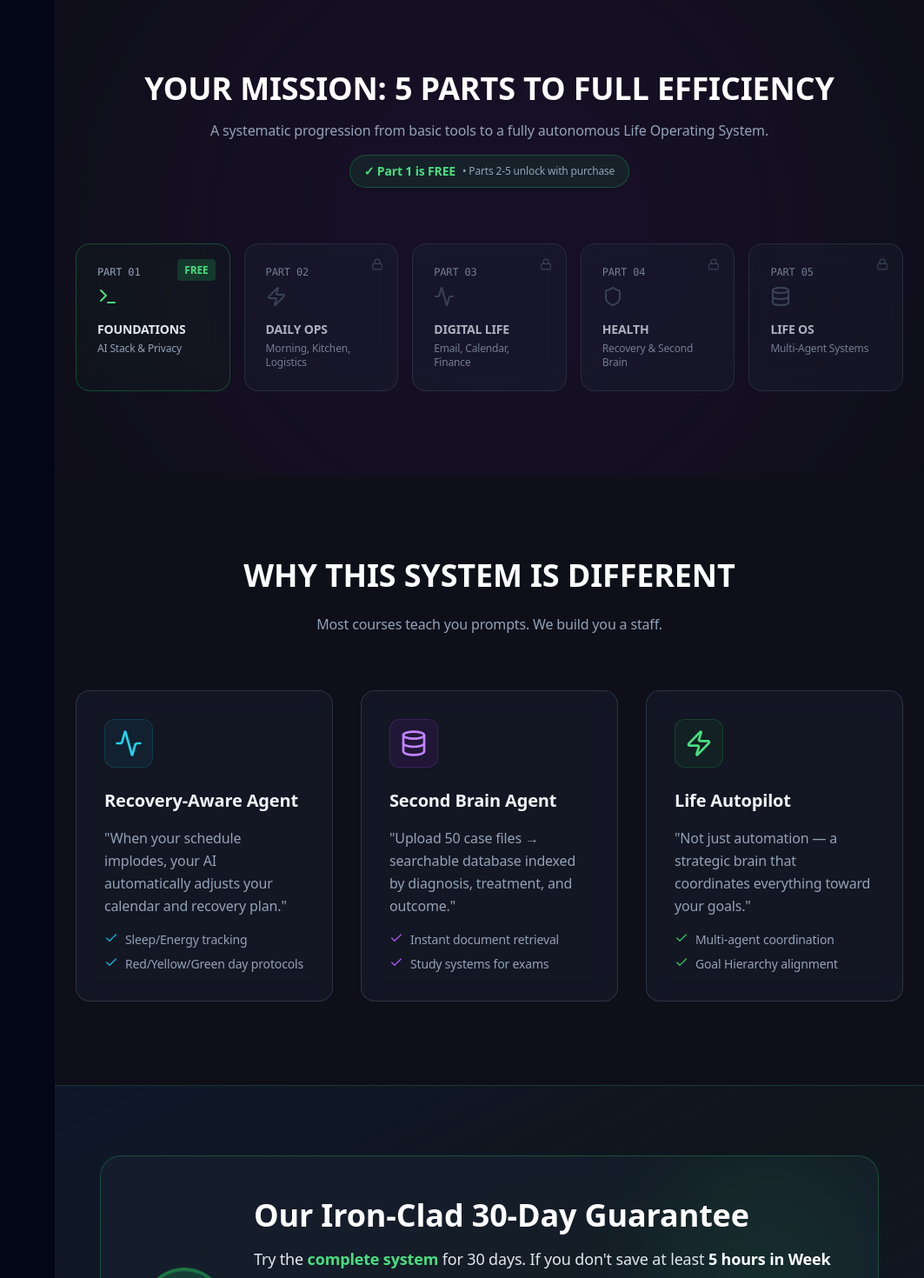
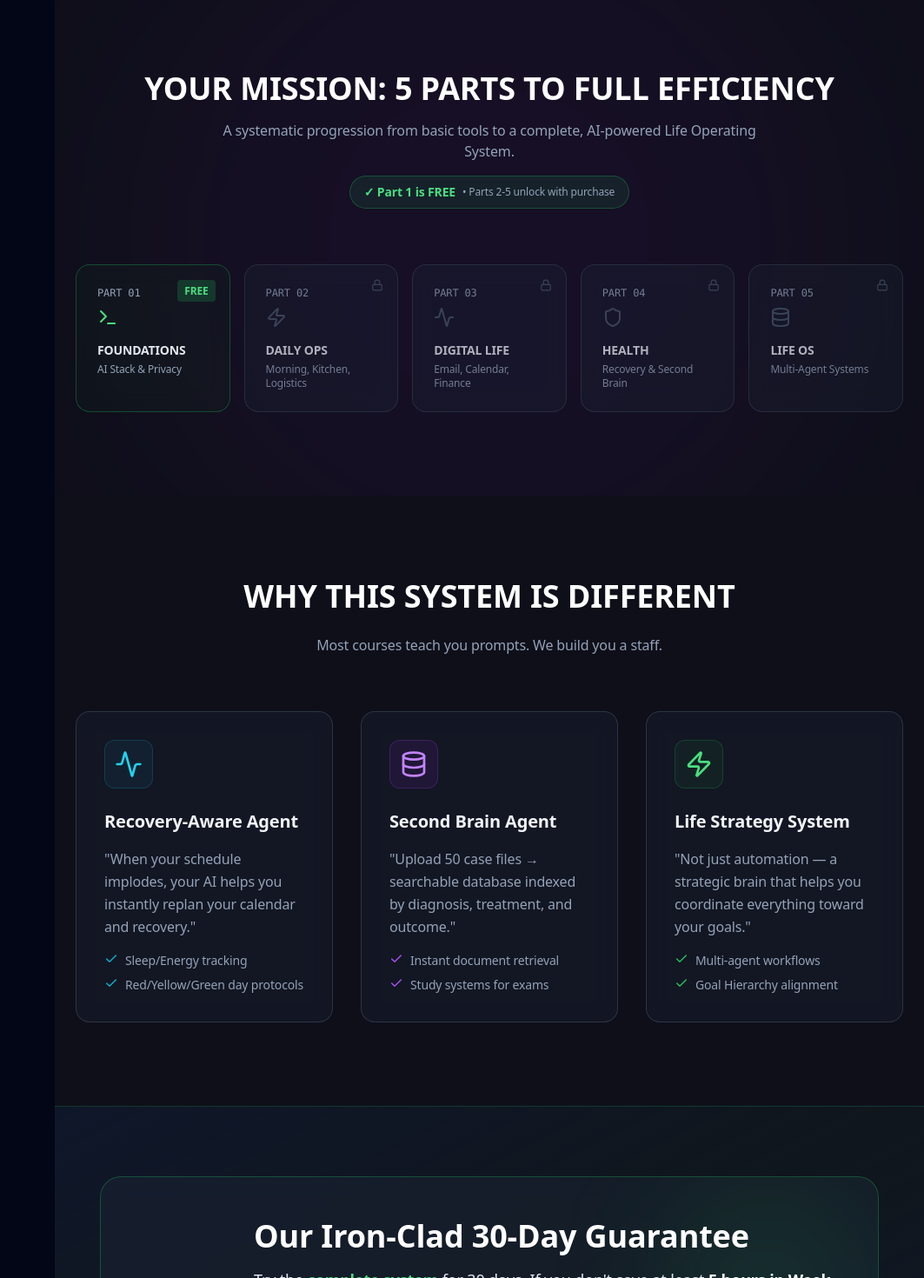
Before and after one commit to agenticaihome/ebook-frontend, a React (Create React App) app: page / in a window 1280 px wide. Shown: the part 1200-2670 px from the top of the page at 87% size, without its empty margins (217-1280 px from the left). Built offline with nearby package versions, Linux system fonts and the light colour scheme; no server answers.

Commit message:
Update landing page with honest framing: Remove overpromising language

```diff
--- a/src/SalesPage.jsx
+++ b/src/SalesPage.jsx
@@ -35,7 +35,7 @@ export default function SalesPage() {
     <WebbookLayout>
       <SEO
         title="Agentic AI at Home - Reclaim 10 Hours/Week"
-        description="Build a 'Household Staff' of autonomous AI agents that handle email, calendar, meal planning, and home tasks. Stop drowning in to-do lists."
+        description="Build a 'Household Staff' of AI agents and workflows that handle email, calendar, meal planning, and home tasks. Stop drowning in to-do lists."
         canonical="/"
         schema={[
           {
@@ -130,7 +130,7 @@ export default function SalesPage() {
                 transition={{ delay: 0.2 }}
                 className="text-xl text-slate-300 mb-8 leading-relaxed max-w-lg mx-auto md:mx-0"
               >
-                The interactive webbook that teaches anyone how to build a "Personal Staff" of autonomous AI agents. No coding required.
+                The interactive webbook that teaches anyone how to build a "Personal Staff" of AI agents and workflows. No coding required.
                 <br /><br />
                 Stop drowning in admin. Start deploying agents.
               </m.p>
@@ -170,7 +170,7 @@ export default function SalesPage() {
             <div className="text-center mb-16">
               <h2 className="text-3xl md:text-4xl font-bold mb-4">YOUR MISSION: 5 PARTS TO FULL EFFICIENCY</h2>
               <p className="text-slate-400 max-w-2xl mx-auto mb-4">
-                A systematic progression from basic tools to a fully autonomous Life Operating System.
+                A systematic progression from basic tools to a complete, AI-powered Life Operating System.
               </p>
               <div className="inline-flex items-center gap-2 px-4 py-2 rounded-full bg-green-500/10 border border-green-500/30 backdrop-blur-sm">
                 <span className="text-green-400 font-bold text-sm">✓ Part 1 is FREE</span>
@@ -230,7 +230,7 @@ export default function SalesPage() {
                 </div>
                 <h3 className="text-xl font-bold mb-4 text-slate-100">Recovery-Aware Agent</h3>
                 <p className="text-slate-400 leading-relaxed mb-4">
-                  "When your schedule implodes, your AI automatically adjusts your calendar and recovery plan."
+                  "When your schedule implodes, your AI helps you instantly replan your calendar and recovery."
                 </p>
                 <ul className="text-sm text-slate-400 space-y-2">
                   <li className="flex gap-2"><Check size={16} className="text-cyan-500" /> Sleep/Energy tracking</li>
@@ -258,12 +258,12 @@ export default function SalesPage() {
                 <div className="bg-green-900/20 w-14 h-14 rounded-xl flex items-center justify-center mb-6 text-green-400 border border-green-500/20">
                   <Zap size={32} />
                 </div>
-                <h3 className="text-xl font-bold mb-4 text-slate-100">Life Autopilot</h3>
+                <h3 className="text-xl font-bold mb-4 text-slate-100">Life Strategy System</h3>
                 <p className="text-slate-400 leading-relaxed mb-4">
-                  "Not just automation — a strategic brain that coordinates everything toward your goals."
+                  "Not just automation — a strategic brain that helps you coordinate everything toward your goals."
                 </p>
                 <ul className="text-sm text-slate-400 space-y-2">
-                  <li className="flex gap-2"><Check size={16} className="text-green-500" /> Multi-agent coordination</li>
+                  <li className="flex gap-2"><Check size={16} className="text-green-500" /> Multi-agent workflows</li>
                   <li className="flex gap-2"><Check size={16} className="text-green-500" /> Goal Hierarchy alignment</li>
                 </ul>
               </div>
@@ -354,7 +354,7 @@ export default function SalesPage() {
                     { feature: 'Recovery-aware scheduling', others: '❌', ours: '✅' },
                     { feature: 'Second Brain integration', others: '❌', ours: '✅' },
                     { feature: 'Real-world tested (50+ hr weeks)', others: '❌', ours: '✅' },
-                    { feature: 'Multi-agent coordination', others: '❌', ours: '✅' },
+                    { feature: 'Multi-agent workflows', others: '❌', ours: '✅' },
                     { feature: 'Privacy-first approach', others: '⚠️', ours: '✅' },
                     { feature: 'Interactive tools & calculators', others: '❌', ours: '✅' },
                     { feature: 'Price', others: '$199-499', ours: '$40', highlight: true }
@@ -480,7 +480,7 @@ export default function SalesPage() {
                 <ul className="space-y-4">
                   {[
                     "7-8 hours/week recovered (Minimum)",
-                    "Inbox Zero maintained daily",
+                    "Inbox Zero made achievable daily",
                     "Mental Load offloaded to 'Second Brain'",
                     "Sleep & Energy protected by 'Recovery Agent'"
                   ].map((item, i) => (
```
